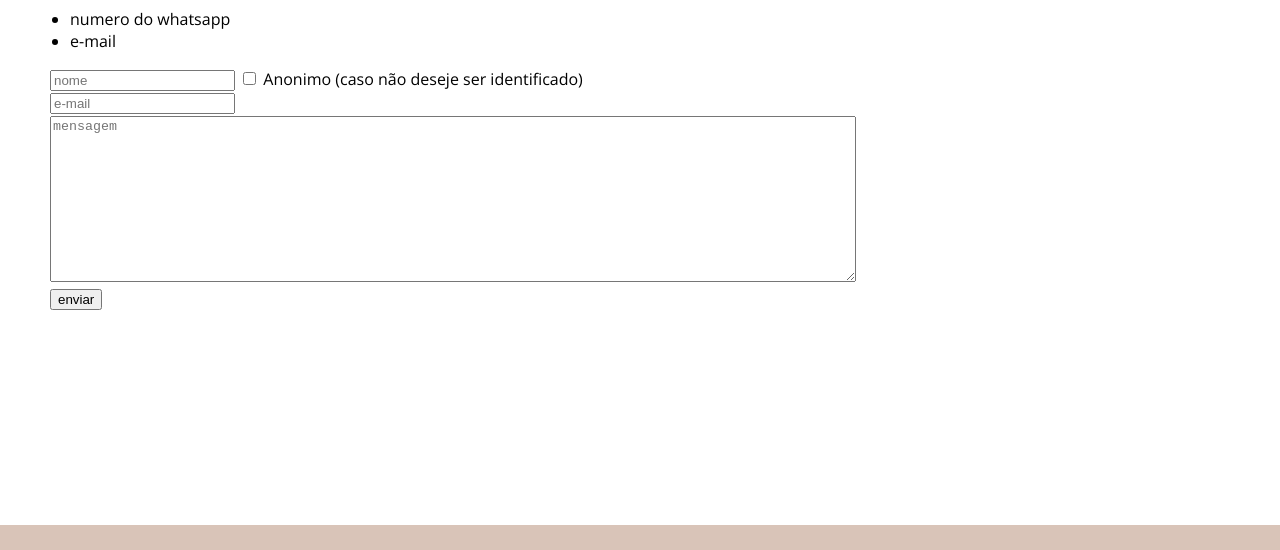
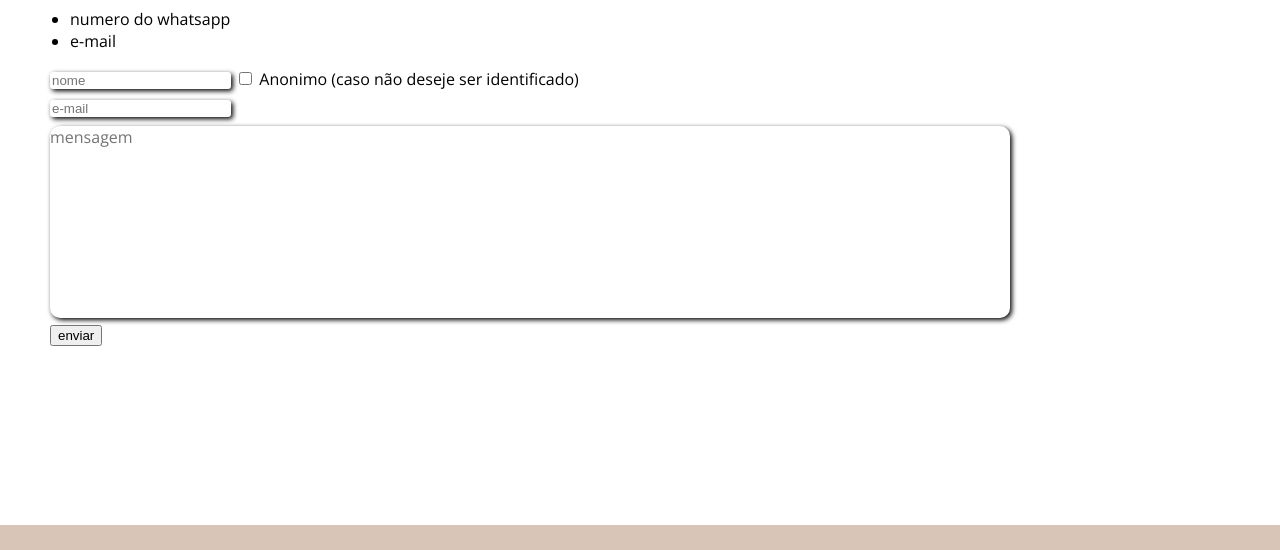
Before and after one commit to BrunoFish/website_massage, a plain HTML site: page contato.html in a window 1280 px wide. Shown: the part 175-725 px from the top of the page. Drawn offline with nearby package versions, Linux system fonts and the light colour scheme.

Commit message:
adicionei sombreamento nos inputs e textarea da pagina de contato

```diff
--- a/css/style.css
+++ b/css/style.css
@@ -14,9 +14,18 @@
         height: auto;
         min-height: 100vh;
     }
+
     header {
         height: 100px;
         background-color: #D9C4B8;
+    }
+
+    input {
+        outline: none;
+    }
+
+    textarea {
+        all: unset;
     }
 
     .logo {
@@ -119,8 +128,19 @@
     }
 
     #form_message {
+        border: none;
+        border-radius: 10px;
+        resize: none;
+        box-shadow: 2px 2px 5px;
         height: 12em;
         width: 60em;
+    }
+
+    #form_name, #form_email {
+        border: none;
+        border-radius: 3px;
+        margin-bottom: 7px;
+        box-shadow: 2px 2px 5px;
     }
 
     .contato-nome, .contato-email, .contato-mensagem, .contato-enviar {
```
